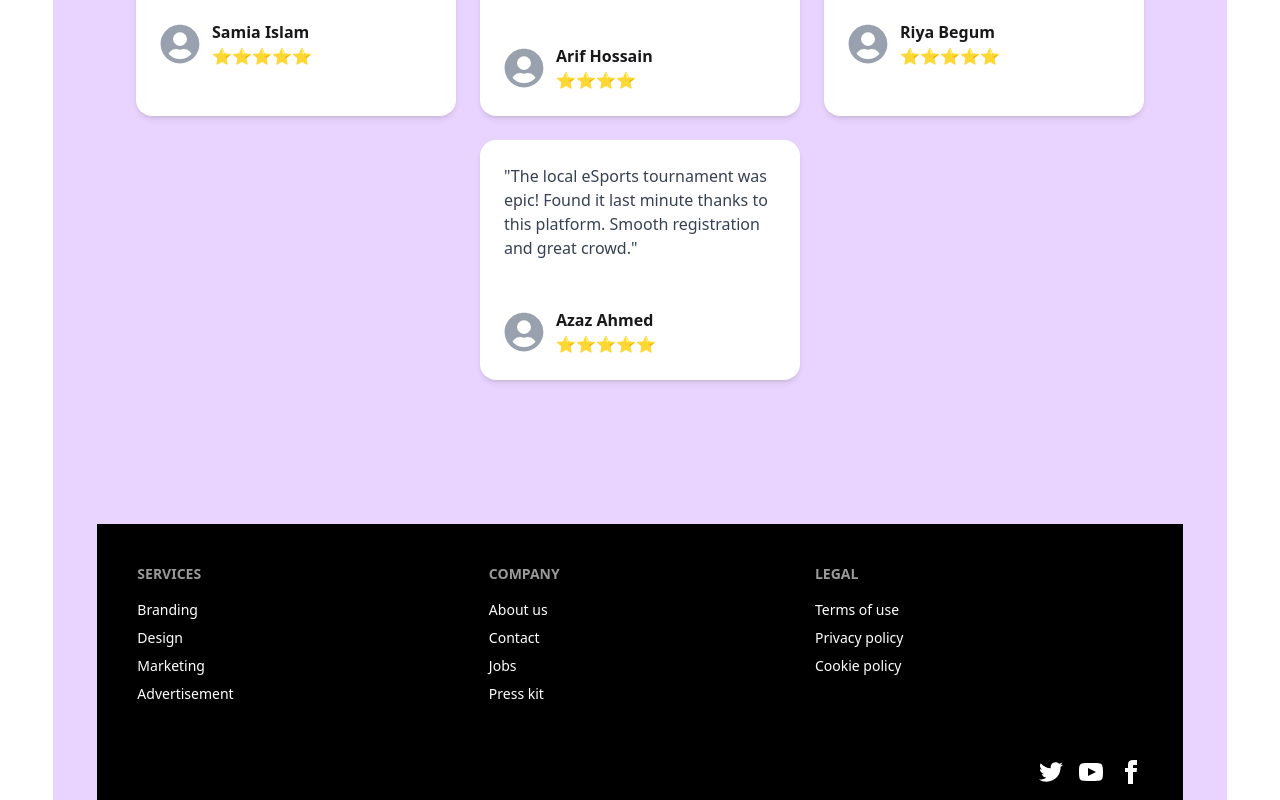
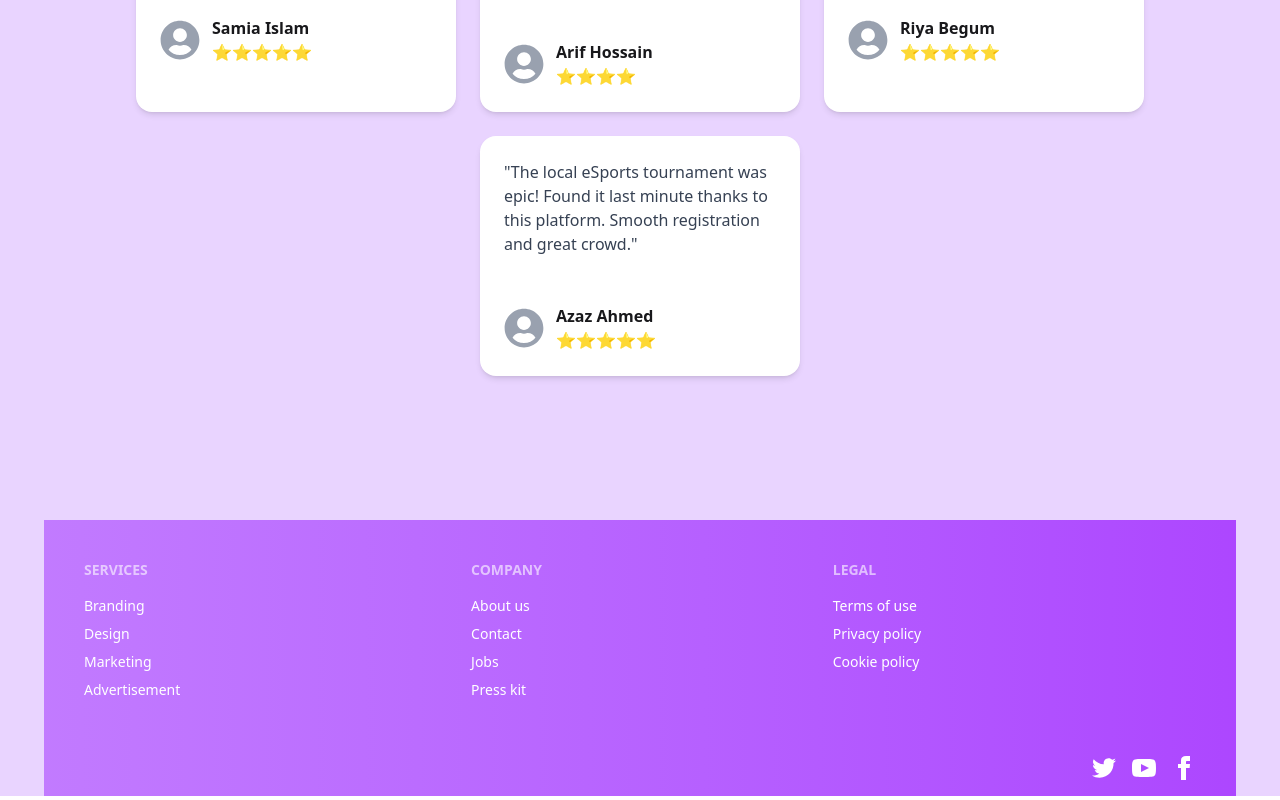
Before and after one commit to tahmid-khan-hub/Event-Explorar, a React (Vite) app: page / in a window 1280 px wide. Shown: the part 2956-3756 px from the top of the page. Built offline with nearby package versions, Linux system fonts and the light colour scheme; no server answers.

Commit message:
updated themes of eventdetails, footer and home layout

```diff
--- a/src/components/EventDetails/EventDetails.jsx
+++ b/src/components/EventDetails/EventDetails.jsx
@@ -63,7 +63,7 @@ const EventDetails = () => {
     <>
       <div
         data-aos="zoom-in-down"
-        className="max-w-5xl mx-auto my-10 p-6 bg-base-200 rounded-3xl shadow-xl shadow-purple-400 border-1 border-purple-500"
+        className="max-w-5xl mx-auto my-10 p-6 bg-base-200 rounded-3xl shadow-xl shadow-purple-400 border-1 border-purple-500 "
       >
         <div className="text-center mb-20">
           <h1 className="text-3xl font-bold mb-4">{event.name}</h1>
--- a/src/components/Footer/Footer.jsx
+++ b/src/components/Footer/Footer.jsx
@@ -3,7 +3,7 @@ import React from "react";
 const Footer = () => {
   return (
     <div>
-      <footer className="footer sm:footer-horizontal p-10 bg-black text-white">
+      <footer className="footer sm:footer-horizontal p-10 bg-gradient-to-r from-purple-400 to-purple-500 text-white ">
         <nav>
           <h6 className="footer-title">Services</h6>
           <a className="link link-hover">Branding</a>
@@ -25,7 +25,7 @@ const Footer = () => {
           <a className="link link-hover">Cookie policy</a>
         </nav>
       </footer>
-      <footer className="footer bg-black text-white border-base-300 px-10 py-4">
+      <footer className="footer bg-gradient-to-r from-purple-400 to-purple-500 text-white border-base-300 px-10 py-4">
 
         <nav className="md:place-self-center md:justify-self-end">
           <div className="grid grid-flow-col gap-4">
--- a/src/layout/HomeLayout.jsx
+++ b/src/layout/HomeLayout.jsx
@@ -10,7 +10,7 @@ const HomeLayout = () => {
 
         <ToastContainer/>
 
-        <div className='w-full md:max-w-11/12 mx-auto bg-purple-200 px-0 md:px-11'>
+        <div className='w-full md:max-w-[1500px] mx-auto bg-purple-200 px-0 md:px-11'>
             <Navbar></Navbar>
             <Outlet></Outlet>
             <Footer></Footer>
```
